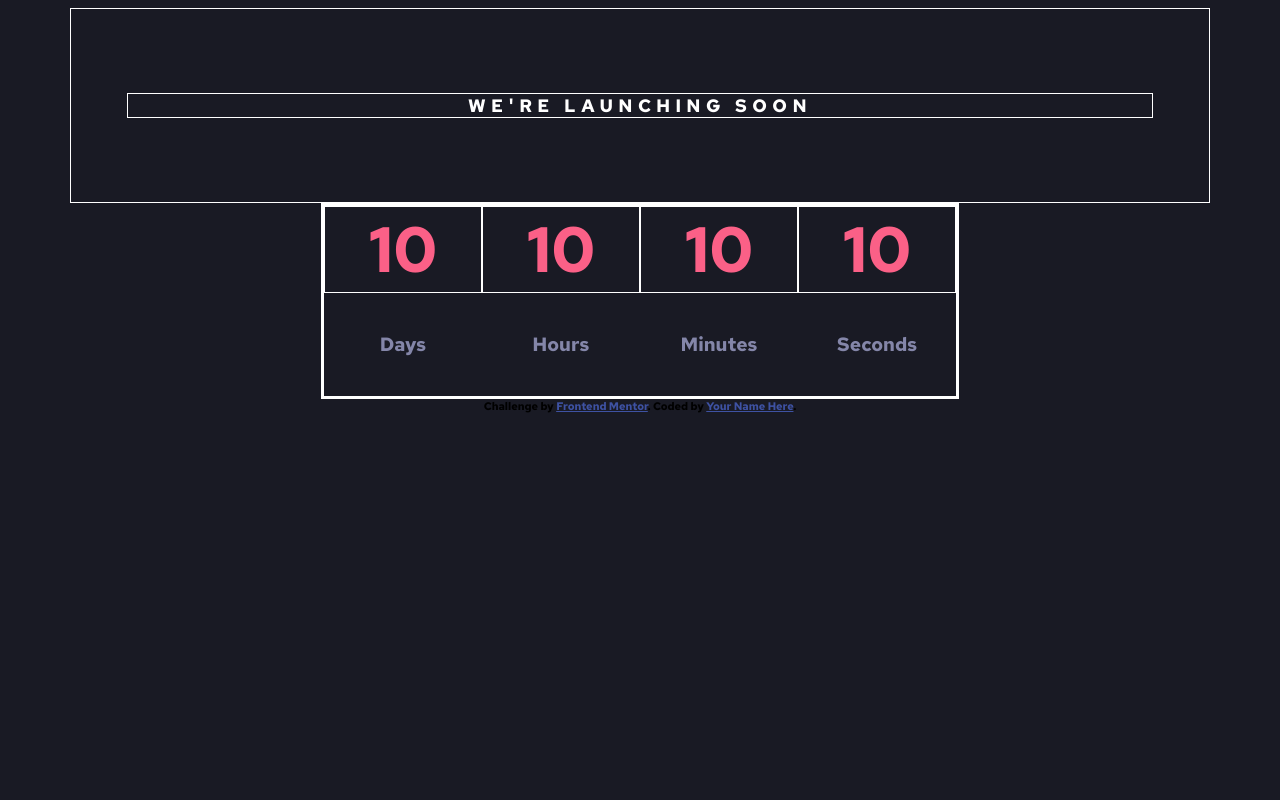
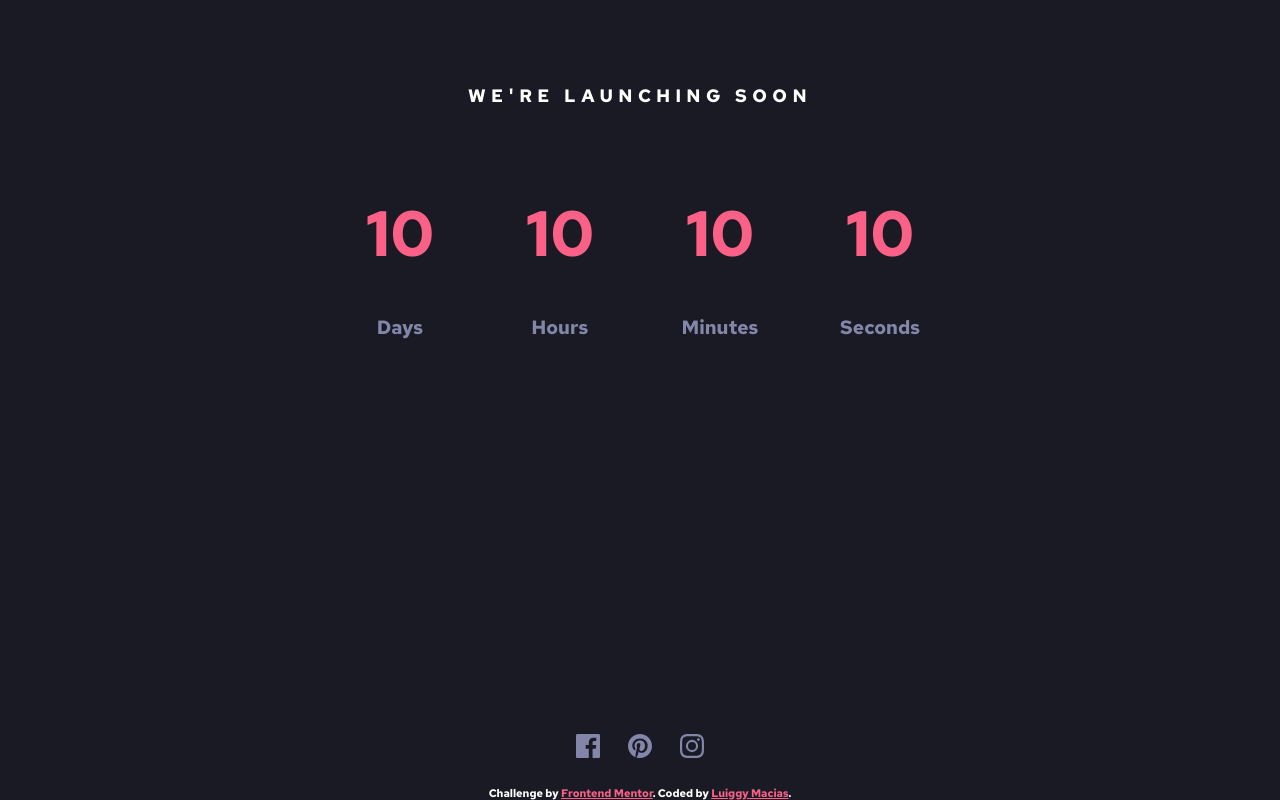
Before and after one commit to macluiggy/launch-countdown-timer-main-FM, a plain HTML site: page index.html in a window 1280 px wide. Drawn offline with Linux system fonts and the light colour scheme.

Commit message:
footer añadido

```diff
--- a/index.html
+++ b/index.html
@@ -12,10 +12,6 @@
     .attribution {
         font-size: 11px;
         text-align: center;
-    }
-
-    .attribution a {
-        color: hsl(228, 45%, 44%);
     }
     </style>
 </head>
@@ -44,10 +40,18 @@
             </div>
         </div>
     </main>
-    <div class="attribution">
+    <footer>
+      <figure>
+        <img src="images/icon-facebook.svg">
+        <img src="images/icon-pinterest.svg">
+        <img src="images/icon-instagram.svg">
+      </figure>
+      <div class="attribution">
         Challenge by <a href="https://www.frontendmentor.io?ref=challenge" target="_blank">Frontend Mentor</a>.
-        Coded by <a href="#">Your Name Here</a>.
+        Coded by <a href="https://www.frontendmentor.io/profile/macluiggy" target="_blank">Luiggy Macias</a>.
     </div>
+    </footer>
+
 </body>
 
 </html>
--- a/sass/styles.scss
+++ b/sass/styles.scss
@@ -41,21 +41,26 @@ body {
     font-size: 14px;
     font-family: $red_hat_text;
     background-color: $very_dark_mostly_black_blue;
+    position: relative;
+    margin: 0 auto;
+    min-height: 100vh;
+    //@include border-stroke(heavy);
 }
 
 .title-container {
-    @include border-stroke(light);
+    // @include border-stroke(light);
     color: $white;
     text-align: center;
     width: 90%;
     margin: 0 auto;
+
     h1 {
         font-size: 1.2857143em;
         /* 18px / 14px*/
         font-weight: normal;
         letter-spacing: 0.3em;
         text-transform: uppercase;
-        @include border-stroke(light);
+        //@include border-stroke(light);
         width: 90%;
         margin: 0 auto;
     }
@@ -68,21 +73,45 @@ body {
     grid-template-columns: repeat(auto-fit, minmax(10vw, 1fr));
     width: 50%;
     margin: 0 auto;
-    @include border-stroke(medium);
+    //@include border-stroke(medium);
 
     .time {
-        @include border-stroke(lighting);
+        //@include border-stroke(lighting);
         color: $third_text_color;
         text-align: center;
         padding: 2em;
         font-size: 1.5vw;
     }
+
     .watch {
         color: $soft_red;
         text-align: center;
-    	@include border-stroke(light);
+        //@include border-stroke(light);
         font-size: 5vw;
         font-weight: bold;
+    }
+}
+
+.attribution {
+    color: white;
+}
+.attribution a {
+    color: $soft_red;
+}
+footer {
+	//@include border-stroke(light);
+	position: absolute;
+	bottom: 0;
+	width: 100%;
+	figure {
+		display: flex;
+		//@include border-stroke(light);
+		justify-content: center;
+
+		img {
+			padding: 1em;
+			pointer: cursor;
+		}
 	}
 }
 @media screen and (max-width: 600px) {
@@ -92,6 +121,7 @@ body {
         .watch {
             font-size: 3.0rem;
         }
+
         .time {
             font-size: 0.6rem;
         }
```
Also changed, not shown: css/styles.css, 1 other file. Lines whose indentation alone changed are shown as unchanged.
